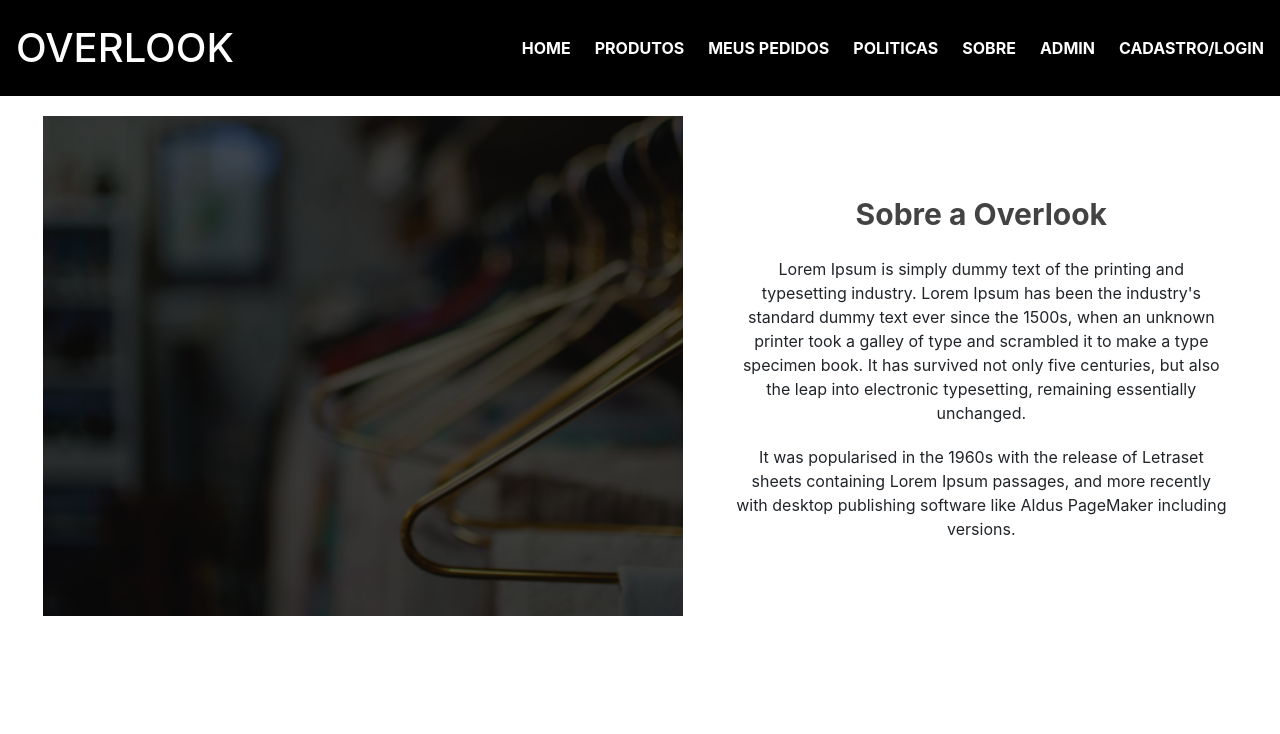
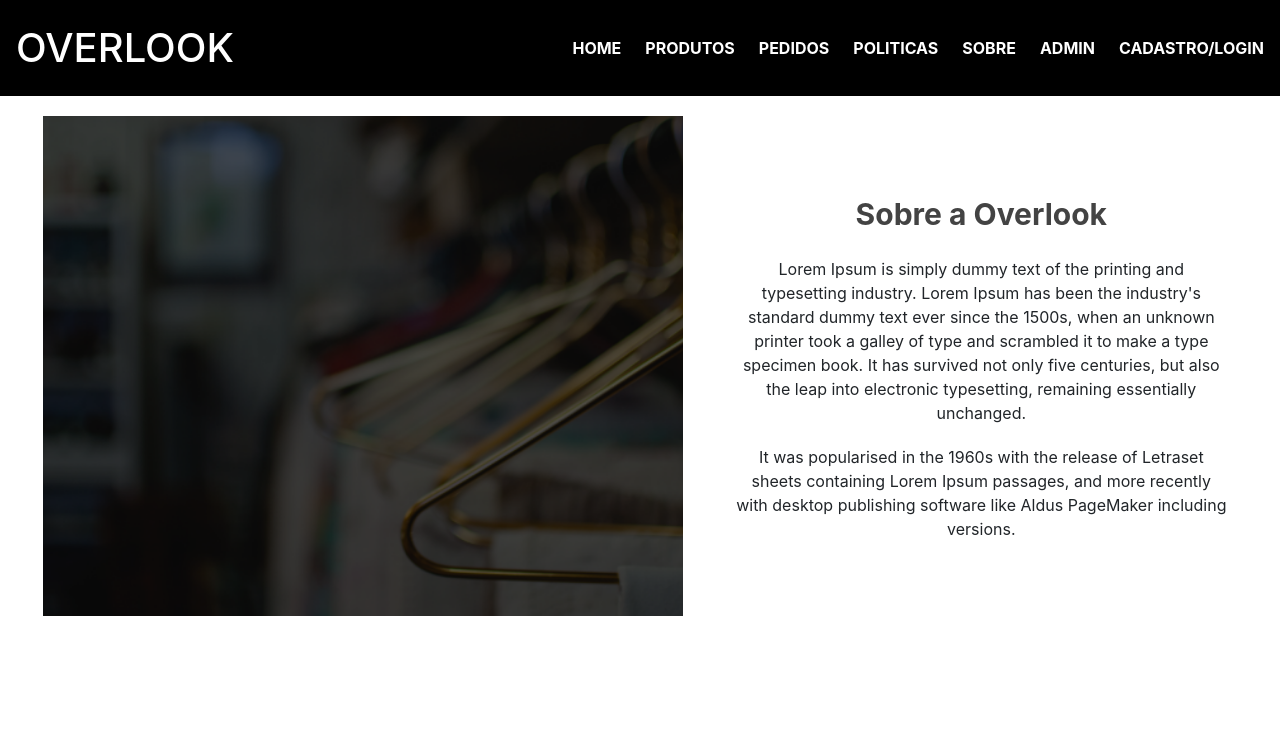
Before and after one commit to annekellen/projeto_integrador_DigitalHouse, a React (Create React App) app: page /sobre in a window 1280 px wide. Shown: the top 734 px of the page. Built offline with nearby package versions, Linux system fonts and the light colour scheme.

Commit message:
acertando responsividade do menu

```diff
--- a/package.json
+++ b/package.json
@@ -11,6 +11,7 @@
     "react": "^17.0.1",
     "react-dom": "^17.0.1",
     "react-elastic-carousel": "^0.11.2",
+    "react-icons": "^4.2.0",
     "react-items-carousel": "^2.8.0",
     "react-router-dom": "^5.2.0",
     "react-scripts": "4.0.3",
--- /dev/null
+++ b/src/components/Header/MobileNavegation.js
@@ -0,0 +1,37 @@
+import React from 'react';
+import NavLinks from './NavLinks';
+import { CgMenu } from 'react-icons/cg';
+import { CgClose } from 'react-icons/cg';
+import './style.css';
+
+const MobileNavegation = () => {
+  const [open, setOpen] = React.useState(false);
+
+  const hamburgerIcon = (
+    <CgMenu
+      className="Hamburger"
+      size="40px"
+      color="white"
+      onClick={() => setOpen(!open)}
+    />
+  );
+  const closeIcon = (
+    <CgClose
+      className="Hamburger"
+      size="40px"
+      color="white"
+      onClick={() => setOpen(!open)}
+    />
+  );
+  return (
+    <>
+      <nav className="MobileNavigation">
+
+        {open ? closeIcon : hamburgerIcon }
+        {open && <NavLinks />}
+      </nav>
+    </>
+  );
+};
+
+export default MobileNavegation;
--- /dev/null
+++ b/src/components/Header/NavLinks.js
@@ -0,0 +1,50 @@
+import React from 'react';
+import './style.css'
+
+
+const NavLinks = () => {
+  return (
+    <>
+      <ul>
+        <li>
+          <a href="/" className="header__nav__item">
+            HOME
+          </a>
+        </li>
+        <li>
+          <a href="/produtos" className="header__nav__item">
+            PRODUTOS
+          </a>
+        </li>
+        <li>
+          <a href="/meuspedidos" className="header__nav__item">
+            PEDIDOS
+          </a>
+        </li>
+        <li>
+          <a href="/politicas" className="header__nav__item">
+            POLITICAS
+          </a>
+        </li>
+        <li>
+          <a href="/sobre" className="header__nav__item">
+            SOBRE
+          </a>
+        </li>
+        <li>
+          <a href="/admin" className="header__nav__item">
+            ADMIN
+          </a>
+        </li>
+
+        <li>
+          <a href="/cadastro" className="header__nav__item">
+            CADASTRO/LOGIN
+          </a>
+        </li>
+      </ul>
+    </>
+  );
+};
+
+export default NavLinks;
--- /dev/null
+++ b/src/components/Header/Navegation.js
@@ -0,0 +1,16 @@
+import React from 'react';
+import NavLinks from './NavLinks';
+import './style.css'
+
+
+const Navegation = () => {
+  return (
+    <>
+    <nav className="Navigation">
+      <NavLinks />
+    </nav>
+    </>
+  );
+};
+
+export default Navegation;
--- a/src/components/Header/index.js
+++ b/src/components/Header/index.js
@@ -1,32 +1,24 @@
 import './style.css';
+import React from 'react';
+import MobileNavegation from './MobileNavegation';
+import Navegation from './Navegation';
+
+
 const Header = () => {
+  const [open, setOpen] = React.useState(false);
+
+  const navToggle = () => {
+    setOpen(!open);
+  };
   return (
-    <section className="header">
+    <header className="header">
       <h1 className="header__title">OVERLOOK</h1>
-      <nav className="header__nav">
-        <a href="/" className="header__nav__item">
-          HOME
-        </a>
-        <a href="/produtos" className="header__nav__item">
-          PRODUTOS
-        </a>
-        <a href="/meuspedidos" className="header__nav__item">
-          MEUS PEDIDOS
-        </a>
-        <a href="/politicas" className="header__nav__item">
-          POLITICAS
-        </a>
-        <a href="/sobre" className="header__nav__item">
-          SOBRE
-        </a>
-        <a href="/admin" className="header__nav__item">
-          ADMIN
-        </a>
-        <a href="/cadastro" className="header__nav__item">
-          CADASTRO/LOGIN
-        </a>
-      </nav>
-    </section>
+
+
+      <Navegation />
+      <MobileNavegation />
+
+    </header>
   );
 };
 export default Header;
--- a/src/components/Header/style.css
+++ b/src/components/Header/style.css
@@ -2,28 +2,200 @@
   background-color: #000;
   display: flex;
   flex-flow: row nowrap;
+  align-items: center;
   padding: 16px;
-    width: 100vw;
+  width: 100%;
 }
+
 .header__title {
   color: #fff;
   margin: 8px auto 8px 0;
 }
-  .header__nav {
+
+.MobileNavigation,
+.Navigation{
   align-items: center;
   display: flex;
   flex-flow: row nowrap;
   justify-content: flex-end;
   margin: 8px 0 8px auto;
 }
+
 .header__nav__item {
   color: #fff;
   font-weight: bolder;
   margin: 0 0 0 24px;
 }
-  .header__nav__item--disabled {
-    color: #d3d3d3;
-    cursor: none;
-    font-weight: normal;
-    margin: 0 0 0 24px;
+
+
+.MobileNavigation ul,
+.Navigation ul {
+  display: flex;
 }
+.Navigation ul{
+  display: flex;
+  align-items: center;
+  height: 100%;
+  margin: 0;
+}
+
+.MobileNavigation {
+  display: none;
+}
+
+@media(max-width:990px) {
+  .Navigation {
+    display: none;
+  }
+
+  .MobileNavigation {
+    display: flex;
+    align-items: center;
+  }
+  .MobileNavigation .Hamburger {
+    position: absolute;
+    right: 5%;
+    cursor: pointer;
+  }
+  .MobileNavigation ul{
+    display: flex;
+    flex-direction: column;
+    position: absolute;
+    top: 85px;
+    right: 0;
+    width: 100%;
+    background-color: rgba(0, 0, 0, .5);
+  }
+  .MobileNavigation ul li {
+    padding: 10px;
+  }
+}
+
+
+
+
+
+/* .header__nav ul{
+  display: flex;
+
+}
+.nav-toggle{
+opacity: 0;}
+@media(max-width:1000px) {
+
+  .header__nav {
+    position: fixed;
+    top: 0;
+    right: 0;
+    left: 0;
+    bottom: 0;
+    z-index: 100;
+    transform: translateX(100%);
+    transition: transform 250ms ease-in-out;
+    -webkit-transition: transform 250ms ease-in-out;
+    -moz-transition: transform 250ms ease-in-out;
+    -ms-transition: transform 250ms ease-in-out;
+    -o-transition: transform 250ms ease-in-out;
+    -webkit-transform: translateX(100%);
+    -moz-transform: translateX(100%);
+    -ms-transform: translateX(100%);
+    -o-transform: translateX(100%);
+}
+
+  .header__nav ul {
+    display: flex;
+    flex-direction: column;
+    align-items: center;
+    list-style: none;
+    height: 100%;
+
+  }
+
+  .nav-toggle {
+    opacity: 1;
+    padding: .5em;
+    background-color: transparent;
+    border: 0;
+    cursor: pointer;
+    position: absolute;
+    right: 1em;
+    top: 2.2em;
+    z-index: 1000;
+  }
+
+  .hamburguer,
+  .hamburguer::before,
+  .hamburguer::after {
+    content: '';
+    background-color: white;
+    width: 2em;
+    height: 3px;
+    border-radius: 1em;
+    -webkit-border-radius: 1em;
+    -moz-border-radius: 1em;
+    -ms-border-radius: 1em;
+    -o-border-radius: 1em;
+    transition: transform 250ms ease-in-out;
+    -webkit-transition: transform 250ms ease-in-out;
+    -moz-transition: transform 250ms ease-in-out;
+    -ms-transition: transform 250ms ease-in-out;
+    -o-transition: transform 250ms ease-in-out;
+    color: red;
+  }
+
+
+
+  .hamburguer {
+    display: block;
+    position: relative;
+  }
+
+  .hamburguer::before {
+    top: 6px;
+  }
+
+  .hamburguer::after {
+    bottom: 6px;
+  }
+
+  .hamburguer::before,
+  .hamburguer::after {
+    content: '';
+    position: absolute;
+    left: 0;
+    right: 0;
+  }
+
+  .nav-open {
+    transform: translate(0);
+    -webkit-transform: translate(0);
+    -moz-transform: translate(0);
+    -ms-transform: translate(0);
+    -o-transform: translate(0);
+  }
+
+  .nav-open .nav-toggle {
+    position: fixed;
+  }
+
+  .nav-open.hamburguer {
+    transform: rotate(.625turn);
+    -webkit-transform: rotate(.625turn);
+    -moz-transform: rotate(.625turn);
+    -ms-transform: rotate(.625turn);
+    -o-transform: rotate(.625turn);
+  }
+
+  .nav-open .hamburguer::before {
+    transform: rotate(90deg) translateX(-6px);
+    -webkit-transform: rotate(90deg) translateX(-6px);
+    -moz-transform: rotate(90deg) translateX(-6px);
+    -ms-transform: rotate(90deg) translateX(-6px);
+    -o-transform: rotate(90deg) translateX(-6px);
+  }
+
+  .nav-open.hamburguer::after {
+    opacity: 0;
+  }
+
+} */
```
Also changed, not shown: 1 other file (tests, documents, lock files or other folders). Lines whose indentation alone changed are shown as unchanged.
